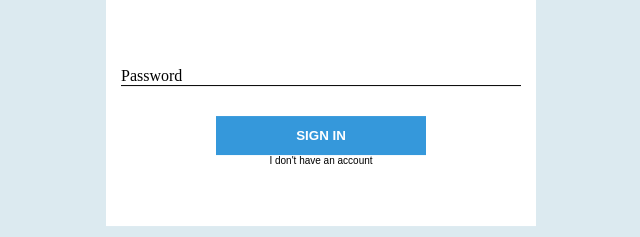
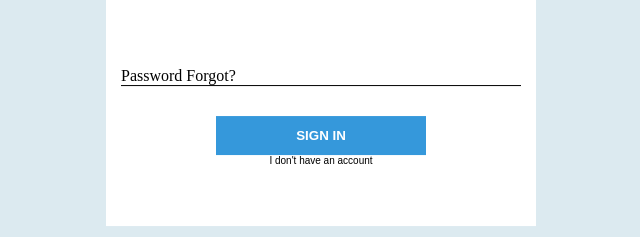
Before and after one commit to Devdav3/Exercise2, a plain HTML site: page index.html in a window 1280 px wide. Shown: the part 412-649 px from the top of the page, 319-959 px from the left. Drawn offline with Linux system fonts and the light colour scheme.

Commit message:
Update index.html

```diff
--- a/index.html
+++ b/index.html
@@ -22,7 +22,7 @@
   <div class="txt_field">
     <input type ="password" required>
     <label>Password</label>
-    <a href="forgot?"></a>
+    <label class="forgot">Forgot?</label>
     </input>
   </div>
   <div>
```
